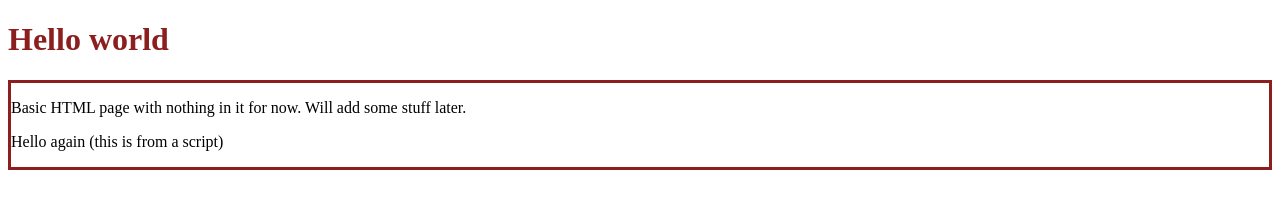
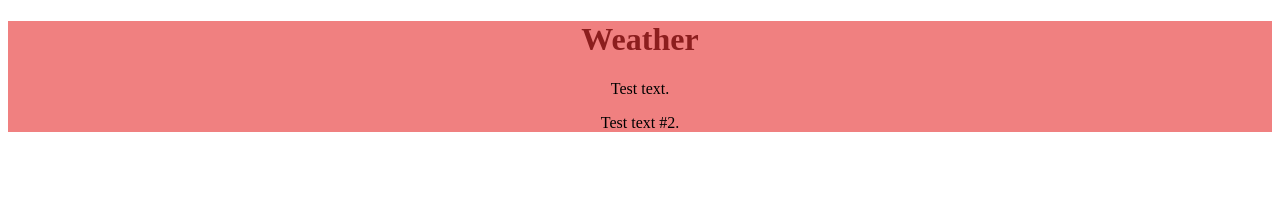
Before and after one commit to ShadowEngineer/Basic-Weather-App, a plain HTML site: page Main/index.html in a window 1280 px wide. Drawn offline with Linux system fonts and the light colour scheme.

Commit message:
Correctional commit

```diff
--- a/Main/index.html
+++ b/Main/index.html
@@ -9,10 +9,10 @@
     </head>
 
     <body>
-        <h1>Hello world</h1>
-        <div>
-            <p>Basic HTML page with nothing in it for now. Will add some stuff later.</p>
-            <p id="target">Hello!</p>
+        <div id = "root">
+            <h1>Weather</h1>
+            <p>Test text.</p>
+            <p id="target">Test text #2.</p>
         </div>
     </body>
 </html>
--- a/Scripts/MainScript.js
+++ b/Scripts/MainScript.js
@@ -1,18 +1,10 @@
 //Typical hello world to signify the script running.
 console.log("Hello world.");
 
-//Function.
-function something() {
-
-    //Changing text in an element.
-    var message = "Hello again (this is from a script)";
-    var element = document.getElementById("target");
-    if (element) {
-        element.innerText = message;
-    } else {
-        console.log("Didn't find the element.")
-    }
+//--Functions
+function initialise() {
 
 }
-//Event listener.
-document.addEventListener("DOMContentLoaded", something);
+
+//--Event listeners.
+document.addEventListener("DOMContentLoaded", initialise);
--- a/StyleSheets/MainStyle.css
+++ b/StyleSheets/MainStyle.css
@@ -1,8 +1,15 @@
 h1 {
-    color:rgb(140, 30, 30)
+    color:rgb(140, 30, 30);
+    text-align: center;
 }
 
-div {
+#root {
+    margin:0%, 20%, 0%, 20%;
+    background-color: lightcoral;
+    text-align: center;
+}
+
+div.standard {
     border-style:solid;
     border-color:rgb(140,30,30)
 }
```
